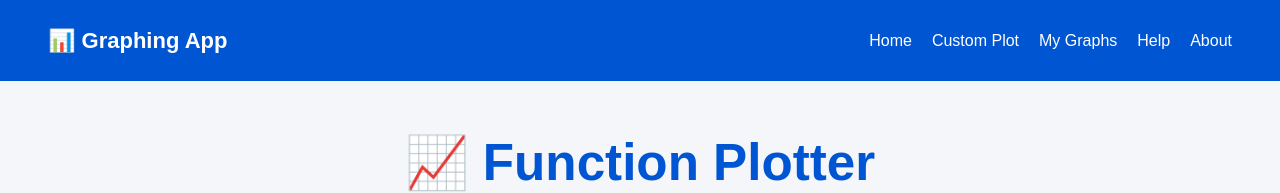
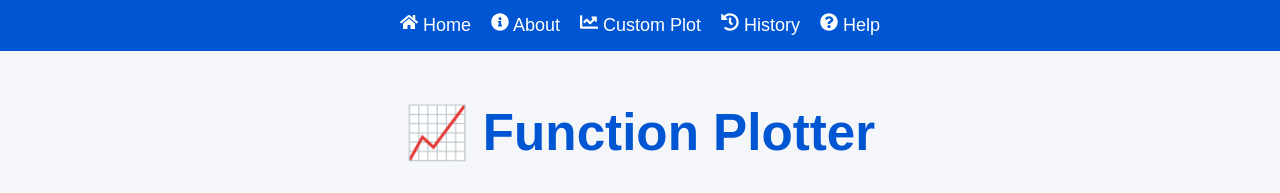
Before and after one commit to Doondy/Function-Plotter, a React (Vite) app: page / in a window 1280 px wide. Shown: the top 193 px of the page. Built offline with nearby package versions, Linux system fonts and the light colour scheme.

Commit message:
fourth commit

```diff
--- a/package.json
+++ b/package.json
@@ -18,6 +18,7 @@
     "plotly.js": "^3.1.0",
     "react": "^19.1.1",
     "react-dom": "^19.1.1",
+    "react-icons": "^5.5.0",
     "react-plotly.js": "^2.6.0",
     "react-router-dom": "^7.9.2"
   },
--- a/src/components/Navbar.jsx
+++ b/src/components/Navbar.jsx
@@ -1,18 +1,44 @@
 import React from "react";
 import { Link } from "react-router-dom";
-
+import { FaHome, FaInfoCircle, FaChartLine, FaCalculator, FaHistory, FaTrophy, FaQuestionCircle } from "react-icons/fa";
 
 function Navbar() {
   return (
-    <nav className="navbar">
-      <h2>📊 Graphing App</h2>
-      <div className="nav-links">
-        <Link to="/">Home</Link>
-        <Link to="/custom-plot">Custom Plot</Link>
-        <Link to="/history">My Graphs</Link>
-        <Link to="/help">Help</Link>
-        <Link to="/about">About</Link>
-      </div>
+    <nav style={{ backgroundColor: "#0056d2", padding: "12px" }}>
+      <ul style={{ display: "flex", listStyle: "none", margin: 0, padding: 0, justifyContent: "center", gap: "20px" }}>
+
+        <li>
+          <Link to="/" style={{ color: "white", textDecoration: "none", fontSize: "18px" }}>
+            <FaHome /> Home
+          </Link>
+        </li>
+
+        <li>
+          <Link to="/about" style={{ color: "white", textDecoration: "none", fontSize: "18px" }}>
+            <FaInfoCircle /> About
+          </Link>
+        </li>
+
+        <li>
+          <Link to="/custom-plot" style={{ color: "white", textDecoration: "none", fontSize: "18px" }}>
+            <FaChartLine /> Custom Plot
+          </Link>
+        </li>
+
+
+        <li>
+          <Link to="/history" style={{ color: "white", textDecoration: "none", fontSize: "18px" }}>
+            <FaHistory /> History
+          </Link>
+        </li>
+
+
+        <li>
+          <Link to="/help" style={{ color: "white", textDecoration: "none", fontSize: "18px" }}>
+            <FaQuestionCircle /> Help
+          </Link>
+        </li>
+      </ul>
     </nav>
   );
 }
```
Also changed, not shown: src/pages/Leaderboard.jsx (added, +23 -0 lines), 1 other file (tests, documents, lock files or other folders).
